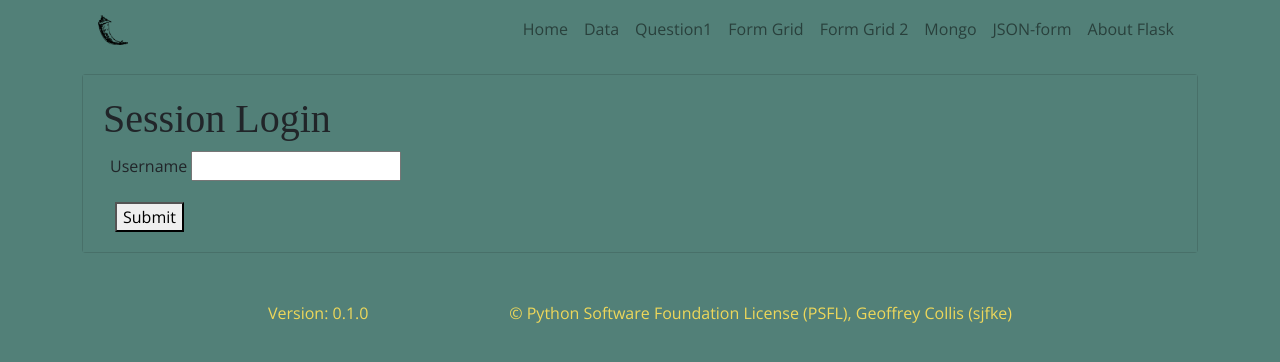
After one commit to sjfke/flask-play, a Flask app: template templates/login.html in a window 1280 px wide. The commit adds this page. Shown: the top 362 px of the page. Run offline with Flask 2, Linux system fonts and the light colour scheme; the template is opened without the code that fills it, so the values that code supplies are empty; some libraries are stand-ins or nearby versions; some web fonts are replaced.

Commit message:
simple flask session working

```diff
--- a/templates/index.html
+++ b/templates/index.html
@@ -4,10 +4,10 @@
 {% block card_title %}<h1>Standard Ipsum</h1>{% endblock %}
 {% block card_body %}
 <div class="container">
-    {% if session.name %}
-    You are Registered {{ session.name }} <a class="btn btn-dark" href="/logout">logout</a>
+    {% if session.username %}
+        Hi {{ session.username }} <a class="btn btn-dark" href="/logout">logout</a>
     {% else %}
-    You are not Registered <a class="btn btn-dark" href="/login">login</a>
+        Please login <a class="btn btn-dark" href="/login">login</a>
     {% endif %}
 
     <hr class="border border-danger border-3 opacity-75">
--- /dev/null
+++ b/templates/login.html
@@ -0,0 +1,24 @@
+{% extends "base.html" %}
+{% block title %}Session Login{% endblock %}
+{% block head %} {{ super() }} {% endblock %}
+{% block card_title %}<h1>Session Login</h1>{% endblock %}
+{% block card_body %}
+<div class="container">
+    <!--<form action="http://localhost:8081/json-form" target="_blank" method="post">-->
+    <form action="#" target="_blank" method="post">
+        <div class="form-group">
+
+            <div class="form-row">
+                <fieldset>
+                    <label for="username">Username</label>
+                    <input type="text" name="username" id="username"/>
+                </fieldset>
+            </div>
+
+        </div>
+        <button type="submit">Submit</button>
+    </form>
+</div>
+
+
+{% endblock %}
--- a/wsgi.py
+++ b/wsgi.py
@@ -104,14 +104,12 @@ def flask_config():
 @application.route('/login', methods=['GET', 'POST'])
 def login():
     if request.method == 'POST':
+        data = request.form
+        # return jsonify(data), 200
         session['username'] = request.form['username']
         return redirect(url_for('index'))
-    return '''
-        <form method="post">
-            <p><input type=text name=username>
-            <p><input type=submit value=Login>
-        </form>
-    '''
+    else:
+        return render_template("login.html")
 
 
 @application.route('/logout')
```
